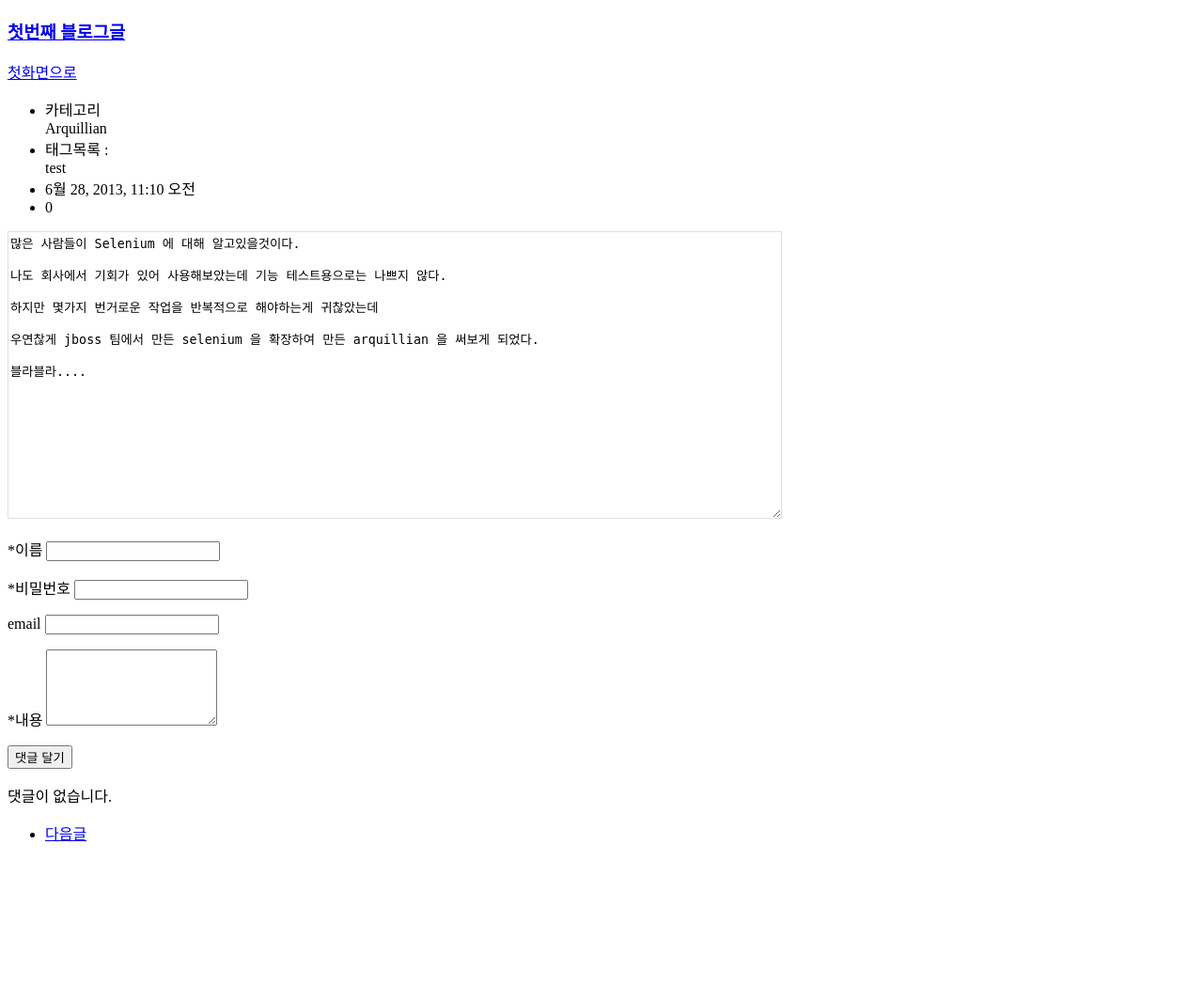
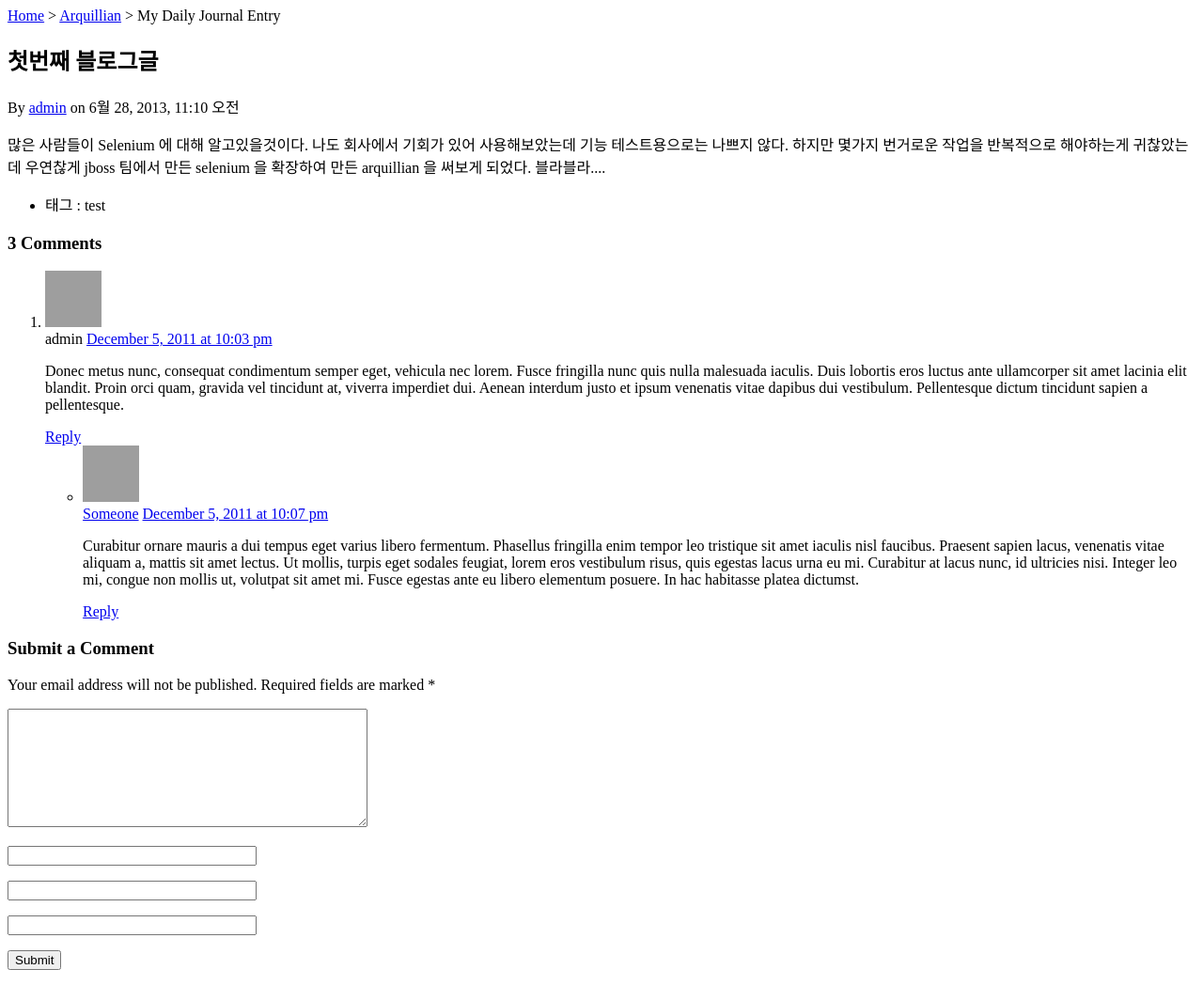
Before and after one commit to Hana-Lee/djBlog, a Django app: page /blog/article/1/ in a window 1280 px wide. Shown: the whole page at 94% size. Before the commit the page ends 895 px from the top, so only its background shows below. Run offline with Django 3.2, Linux system fonts and the light colour scheme; data comes from the database, SQL or seed files in the repository; parts of the project's set-up code (start-up, migrations or seed data) failed here and were passed over; grey boxes are pictures that could not be loaded.

Commit message:
article 페이지 신규 작성 및 view 와 연결. textile 구문 파싱 코드 추가.

```diff
--- /dev/null
+++ b/dBlog/template/article.html
@@ -0,0 +1,216 @@
+<!DOCTYPE html>
+<html>
+<head>
+    <meta charset="utf-8"/>
+    <meta http-equiv="X-UA-Compatible" content="IE=edge,chrome=1"/>
+    <title>{{ page_title }}</title>
+</head>
+<body>
+<div id="content_right">
+    <div id="regular_content">
+        <div id="breadcrumbs">
+            <a href="/blog/">Home</a>
+            <span class="raquo">&gt;</span>
+            <a href="/blog/category/">{{ article.category.name }}</a>
+            <span class="raquo">&gt;</span> My Daily Journal Entry
+        </div>
+        <!-- end #breadcrumbs -->
+        <article id="post_{{ article.id }}"
+                 class="post_{{ article.id }} post type-post status-publish format-standard hentry category-blog single_view">
+
+            <h1 class="main_title">{{ article.title }}</h1>
+
+            <p class="meta_info">By
+                <a href="http://www.elegantthemes.com/preview/Notebook/author/admin/" title="Posts by admin"
+                   rel="author">admin</a> on {{ article.created }}
+
+            <div id="post_content">
+                {% load markup %}
+                {{ article.content|textile }}
+            </div>
+            <!-- end #post_content -->
+
+            <ul class="post_meta">
+                <li>
+                    태그 :
+                    {% for tag in article.tags.all %}
+                    <span>{{ tag.name }}</span>
+                    {% endfor %}
+                </li>
+            </ul>
+
+            <div class="post_bottom_bg"></div>
+        </article>
+
+        <div id="comment_wrap">
+            <h3 id="comments">3 Comments</h3>
+            <ol class="commentlist">
+                {% for comment in article.comments.all %}
+                <li class="comment byuser comment-author-admin bypostauthor even thread-odd thread-alt depth-1"
+                    id="li-comment-{{ comment.id }}">
+                    <div id="comment-{{ comment.id }}" class="comment-body">
+                        <div class="comment-meta commentmetadata">
+                            <div class="avatar-box">
+                                <img alt=""
+                                     src="http://0.gravatar.com/avatar/ef09d2d2b898eac1a333d4c1264b123f?s=60&amp;d=http%3A%2F%2F0.gravatar.com%2Favatar%2Fad516503a11cd5ca435acc9bb6523536%3Fs%3D60&amp;r=G"
+                                     class="avatar avatar-60 photo" height="60" width="60">
+                                <span class="avatar-overlay"></span>
+                            </div>
+                            <!-- end .avatar-box -->
+
+                            <span class="fn">{{ comment.name }}</span>
+                            <a href="http://www.elegantthemes.com/preview/Notebook/2011/12/04/my-daily-journal-entry/#comment-16">
+                                {{ comment.created }}
+                            </a>
+                        </div>
+                        <!-- .comment-meta .commentmetadata -->
+
+                        <div class="comment-wrap">
+                            <div class="comment-content">
+                                {{ comment.content }}
+                            </div>
+                            <!-- end comment-content-->
+                            <div class="reply-container">
+                                <a class="comment-reply-link"
+                                   href="/preview/Notebook/2011/12/04/my-daily-journal-entry/?replytocom=16#respond"
+                                   onclick="return addComment.moveForm('comment-16', '16', 'respond', '23')">Reply</a>
+                            </div>
+                        </div>
+                        <!-- end .comment-wrap-->
+                        <div class="comment-bottom-part"></div>
+                    </div>
+                    <!-- end .comment-body-->
+                </li>
+                {% endfor %}
+                <li class="comment byuser comment-author-admin bypostauthor even thread-even depth-1" id="li-comment-7">
+                    <div id="comment-7" class="comment-body">
+                        <div class="comment-meta commentmetadata">
+                            <div class="avatar-box">
+                                <img alt=""
+                                     src="http://0.gravatar.com/avatar/ef09d2d2b898eac1a333d4c1264b123f?s=60&amp;d=http%3A%2F%2F0.gravatar.com%2Favatar%2Fad516503a11cd5ca435acc9bb6523536%3Fs%3D60&amp;r=G"
+                                     class="avatar avatar-60 photo" height="60" width="60">
+                                <span class="avatar-overlay"></span>
+                            </div>
+                            <!-- end .avatar-box -->
+
+                            <span class="fn">admin</span>
+                            <a href="http://www.elegantthemes.com/preview/Notebook/2011/12/04/my-daily-journal-entry/#comment-7">
+                                December 5, 2011 at 10:03 pm</a></div>
+                        <!-- .comment-meta .commentmetadata -->
+
+                        <div class="comment-wrap">
+
+                            <div class="comment-content"><p>Donec metus nunc, consequat condimentum semper eget,
+                                vehicula nec lorem. Fusce fringilla nunc quis nulla malesuada iaculis. Duis lobortis
+                                eros luctus ante ullamcorper sit amet lacinia elit blandit. Proin orci quam, gravida vel
+                                tincidunt at, viverra imperdiet dui. Aenean interdum justo et ipsum venenatis vitae
+                                dapibus dui vestibulum. Pellentesque dictum tincidunt sapien a pellentesque.</p>
+                            </div>
+                            <!-- end comment-content-->
+                            <div class="reply-container">
+                                <a class="comment-reply-link"
+                                   href="/preview/Notebook/2011/12/04/my-daily-journal-entry/?replytocom=7#respond"
+                                   onclick="return addComment.moveForm('comment-7', '7', 'respond', '23')">Reply</a>
+                            </div>
+                        </div>
+                        <!-- end .comment-wrap-->
+                        <div class="comment-bottom-part"></div>
+                    </div>
+                    <!-- end .comment-body-->
+                    <ul class="children">
+                        <li class="comment odd alt depth-2" id="li-comment-27">
+                            <div id="comment-27" class="comment-body">
+                                <div class="comment-meta commentmetadata">
+                                    <div class="avatar-box">
+                                        <img alt=""
+                                             src="http://1.gravatar.com/avatar/99d841736e8efb8b224c1277ecee4b98?s=60&amp;d=http%3A%2F%2F1.gravatar.com%2Favatar%2Fad516503a11cd5ca435acc9bb6523536%3Fs%3D60&amp;r=G"
+                                             class="avatar avatar-60 photo" height="60" width="60"> <span
+                                            class="avatar-overlay"></span>
+                                    </div>
+                                    <!-- end .avatar-box -->
+
+                                            <span class="fn">
+                                                <a href="http://www.google.com" rel="external nofollow"
+                                                   class="url">Someone</a>
+                                            </span>
+                                    <a href="http://www.elegantthemes.com/preview/Notebook/2011/12/04/my-daily-journal-entry/#comment-27">
+                                        December 5, 2011 at 10:07 pm</a>
+                                </div>
+                                <!-- .comment-meta .commentmetadata -->
+
+                                <div class="comment-wrap">
+
+                                    <div class="comment-content"><p>Curabitur ornare mauris a dui tempus eget varius
+                                        libero fermentum. Phasellus fringilla enim tempor leo tristique sit amet iaculis
+                                        nisl faucibus. Praesent sapien lacus, venenatis vitae aliquam a, mattis sit amet
+                                        lectus. Ut mollis, turpis eget sodales feugiat, lorem eros vestibulum risus,
+                                        quis egestas lacus urna eu mi. Curabitur at lacus nunc, id ultricies nisi.
+                                        Integer leo mi, congue non mollis ut, volutpat sit amet mi. Fusce egestas ante
+                                        eu libero elementum posuere. In hac habitasse platea dictumst.</p>
+                                    </div>
+                                    <!-- end comment-content-->
+                                    <div class="reply-container">
+                                        <a class="comment-reply-link"
+                                           href="/preview/Notebook/2011/12/04/my-daily-journal-entry/?replytocom=27#respond"
+                                           onclick="return addComment.moveForm('comment-27', '27', 'respond', '23')">Reply</a>
+                                    </div>
+                                </div>
+                                <!-- end .comment-wrap-->
+                                <div class="comment-bottom-part"></div>
+                            </div>
+                            <!-- end .comment-body-->
+                        </li>
+                    </ul>
+                </li>
+            </ol>
+
+
+            <div id="respond">
+                <h3 id="reply-title"><span>Submit a Comment</span>
+                    <small><a rel="nofollow" id="cancel-comment-reply-link"
+                              href="/preview/Notebook/2011/12/04/my-daily-journal-entry/#respond" style="display:none;">Cancel
+                        reply</a></small>
+                </h3>
+                <form id="commentform" action="/blog/add/comment/" method="post">
+                    <p class="comment-notes">
+                        Your email address will not be published. Required fields are marked
+                        <span class="required">*</span>
+                    </p>
+
+                    <p class="comment-form-comment">
+                        <label for="comment" style="display: none;">Comment</label>
+                        <textarea id="comment" name="comment" cols="45" rows="8" aria-required="true"></textarea>
+                    </p>
+
+                    <p class="comment-form-author">
+                        <label for="author" style="display: none;">Name
+                            <span class="required">*</span>
+                        </label>
+                        <input id="author" name="author" type="text" value="" size="30" aria-required="true" />
+                    </p>
+
+                    <p class="comment-form-email">
+                        <label for="email" style="display: none;">Email
+                            <span class="required">*</span>
+                        </label>
+                        <input id="email" name="email" type="text" value="" size="30" aria-required="true" />
+                    </p>
+
+                    <p class="comment-form-url">
+                        <label for="url" style="display: none;">Website</label>
+                        <input id="url" name="url" type="text" value="" size="30">
+                    </p>
+
+                    <p class="form-submit">
+                        <input name="submit" type="submit" id="submit" value="Submit">
+                        <input type="hidden" name="comment_post_ID" value="23" id="comment_post_ID">
+                        <input type="hidden" name="comment_parent" id="comment_parent" value="0">
+                    </p>
+                </form>
+            </div>
+            <!-- #respond -->
+        </div>
+    </div>
+</div>
+</body>
+</html>
--- a/dBlog/template/index.html
+++ b/dBlog/template/index.html
@@ -111,7 +111,7 @@
                     </div> 	<!-- end .thumb -->
                     <div class="content">
                         <h2 class="title">
-                            <a href="http://www.elegantthemes.com/preview/Notebook/2011/12/05/this-is-an-article/">This Is An Article</a>
+                            <a href="http://www.elegantthemes.com/preview/Notebook/2011/12/05/this-is-an-article/">첫번째 블로그 글</a>
                         </h2>
                         <p class="meta">By <a href="http://www.elegantthemes.com/preview/Notebook/author/admin/" title="Posts by admin" rel="author">admin</a> on 12-05-2011</p>
                         <p>Fusce urna dui, lacinia vel aliquet at, interdum feugiat magna. Nulla a...</p>
--- a/dBlog/template/read.html
+++ b/dBlog/template/read.html
@@ -6,7 +6,7 @@
 <body>
 <div>
     <h3>
-        <a href="/blog/article/{{ current_article.id }}">{{ current_article.title }}</a>
+        <a href="/blog/article/{{ article.id }}">{{ article.title }}</a>
     </h3>
     <div>
         <span>
@@ -16,18 +16,18 @@
     <ul>
         <li>
             <span>카테고리</span>
-            <div>{{ current_article.category.name }}</div>
+            <div>{{ article.category.name }}</div>
         </li>
         <li>
-            {% for tag in current_article.tags.all %}
+            {% for tag in article.tags.all %}
             <span>태그목록 : </span>
             <div>{{ tag.name }}</div>
             {% endfor %}
         </li>
-        <li>{{ current_article.created }}</li>
-        <li>{{ current_article.comments }}</li>
+        <li>{{ article.created }}</li>
+        <li>{{ article.comments }}</li>
     </ul>
-    <textarea cols="100" rows="20" readonly="true" style="border: 1px solid #DFDFDF;">{{ current_article.content }}</textarea>
+    <textarea cols="100" rows="20" readonly="true" style="border: 1px solid #DFDFDF;">{{ article.content }}</textarea>
 </div>
 <div>
     {% include 'write_cmt.html' %}
--- a/dBlog/views.py
+++ b/dBlog/views.py
@@ -2,6 +2,7 @@
 from django.http import HttpResponse
 from django.shortcuts import render_to_response, redirect
 from django.template import Context, loader, RequestContext
+import textile
 
 import hashlib
 
@@ -53,15 +54,18 @@ def read(request, article_id=None):
 
     comments = Comment.objects.filter(article=current_article).order_by('created')
 
+    #content = textile.textile(current_article.content)
+    #current_article.content = content
+
     data_dict = ({
         'page_title': page_title,
-        'current_article': current_article,
+        'article': current_article,
         'prev_article': prev_article,
         'next_article': next_article,
         'comments' : comments
     })
 
-    return render_to_response('read.html', data_dict, context_instance=RequestContext(request))
+    return render_to_response('article.html', data_dict, context_instance=RequestContext(request))
 
 
 def write_form(request):
--- a/djBlog/settings.py
+++ b/djBlog/settings.py
@@ -128,6 +128,7 @@ INSTALLED_APPS = (
     'django.contrib.admin',
     # Uncomment the next line to enable admin documentation:
     # 'django.contrib.admindocs',
+    'django.contrib.markup',
     'dBlog',
 )
 
```
